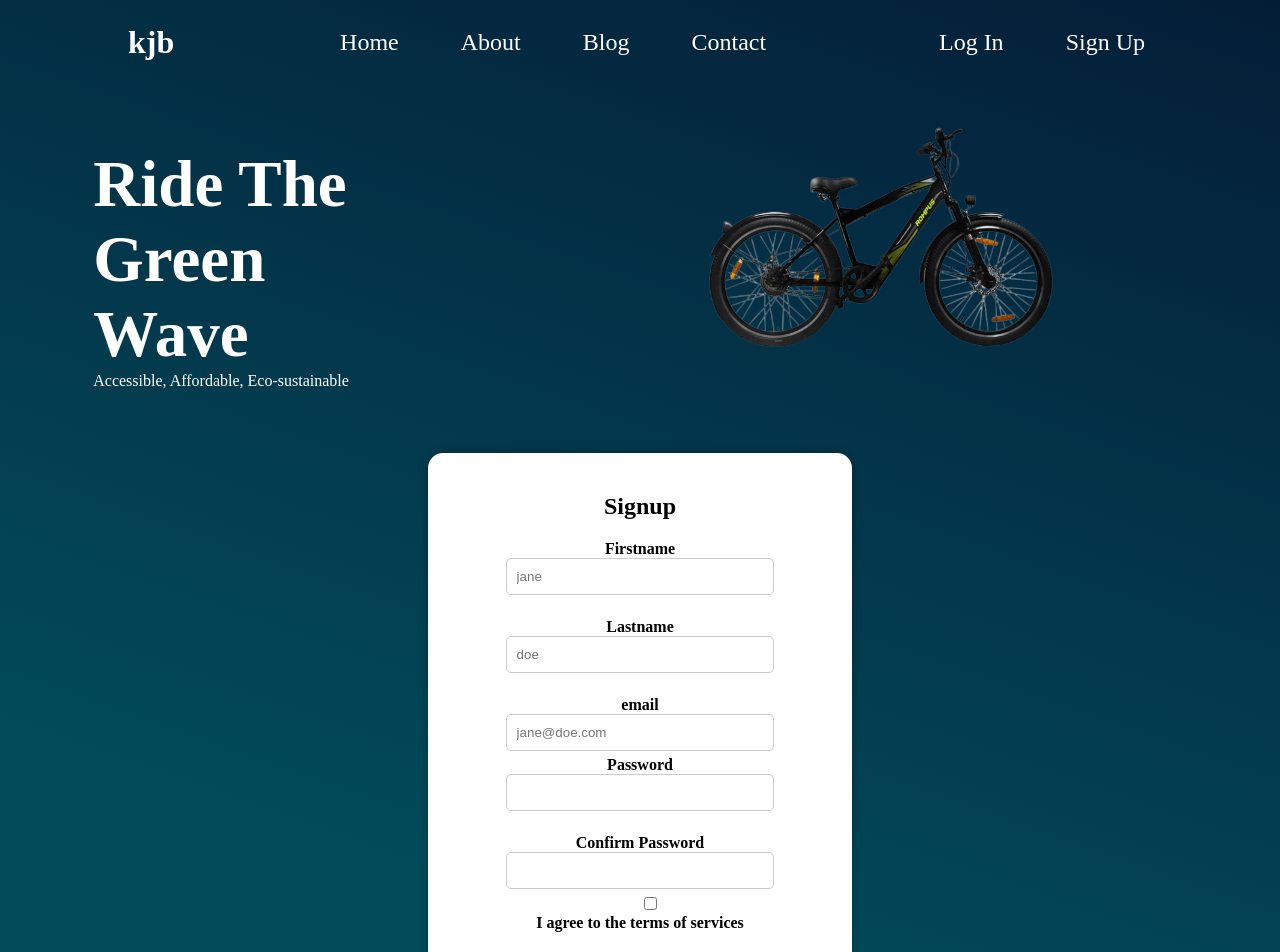
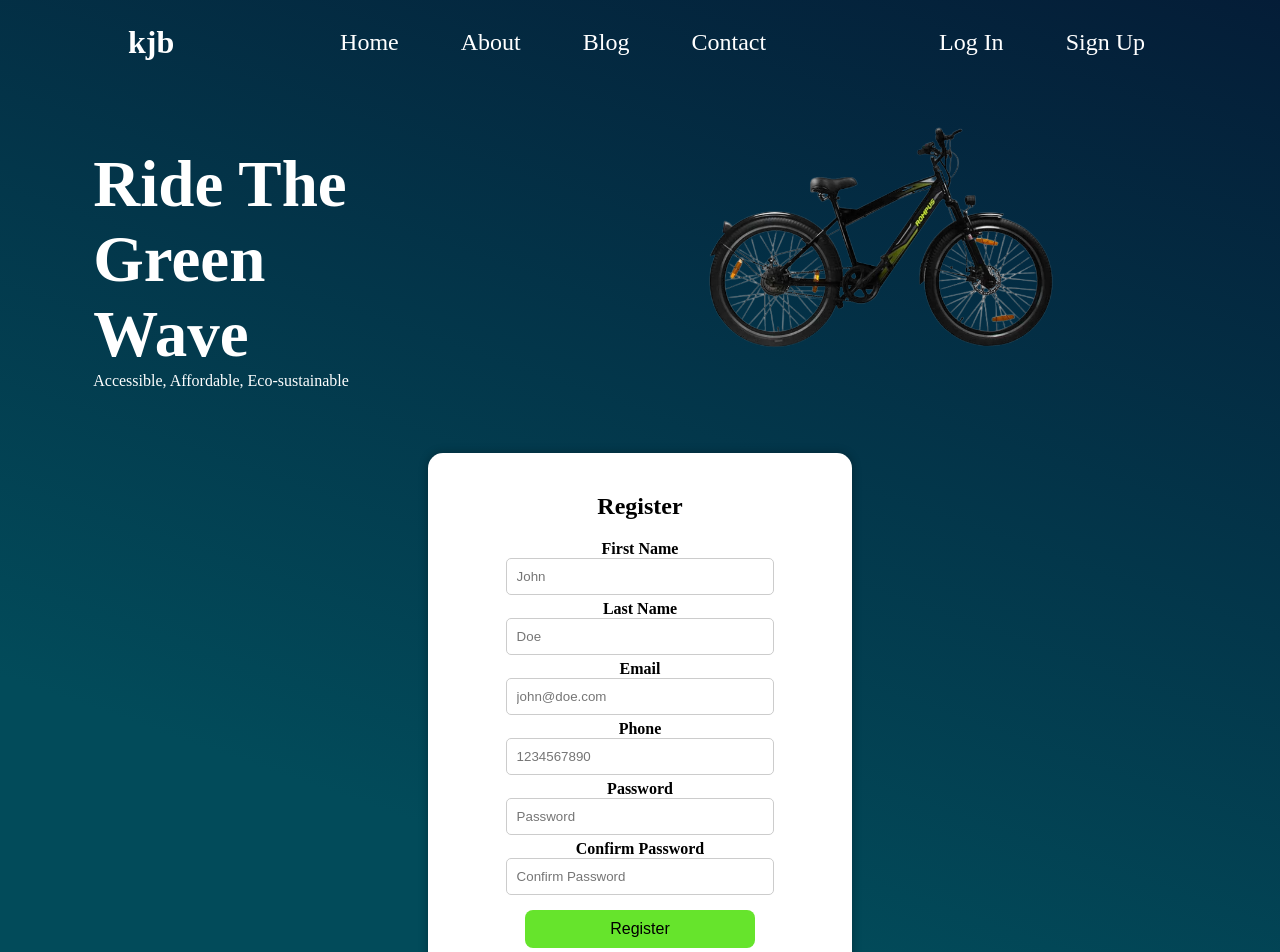
Before and after one commit to kolaoba/Kijani_Bikeshare, a React (Create React App) app in the folder front_end/kijani-bikes/: page /signup in a window 1280 px wide. Shown: the top 952 px of the page. Built offline with nearby package versions, Linux system fonts and the light colour scheme.

Commit message:
Add post request for signup form

```diff
--- a/front_end/kijani-bikes/package.json
+++ b/front_end/kijani-bikes/package.json
@@ -2,10 +2,12 @@
   "name": "kijani-bikeshare",
   "version": "0.1.0",
   "private": true,
+  "proxy": "http://localhost:5000/",
   "dependencies": {
     "@testing-library/jest-dom": "^5.16.5",
     "@testing-library/react": "^13.4.0",
     "@testing-library/user-event": "^13.5.0",
+    "axios": "^1.3.4",
     "react": "^18.2.0",
     "react-dom": "^18.2.0",
     "react-router-dom": "^6.8.1",
--- /dev/null
+++ b/front_end/kijani-bikes/src/api/axios.js
@@ -0,0 +1,5 @@
+import axios from "axios";
+
+export default axios.create({
+  baseURL: "http://localhost:5000",
+});
--- a/front_end/kijani-bikes/src/components/loginForm.module.css
+++ b/front_end/kijani-bikes/src/components/loginForm.module.css
@@ -26,6 +26,7 @@ label {
 
 input[type="email"],
 input[type="text"],
+input[type="tel"],
 input[type="password"] {
   border: 1px solid #ccc;
   border-radius: 5px;
--- a/front_end/kijani-bikes/src/components/signUpForm.js
+++ b/front_end/kijani-bikes/src/components/signUpForm.js
@@ -1,50 +1,300 @@
+// Registration form
+
+import { useState, useRef, useEffect } from "react";
 import { Link } from "react-router-dom";
 import classes from "./loginForm.module.css";
+import axios from "../api/axios";
 
-const SignupForm = () => {
+const pwdRegex = /^(?=.*\d)(?=.*[a-z])(?=.*[A-Z])(?=.*[a-zA-Z]).{8,}$/;
+
+function SignupForm() {
+  const emailRef = useRef();
+
+  const [firstName, setFirstName] = useState("");
+  const [validFirstName, setValidFirstName] = useState(false);
+
+  const [lastName, setLastName] = useState("");
+  const [validLastName, setValidLastName] = useState(false);
+
+  const [phone, setPhone] = useState("");
+  const [validPhone, setValidPhone] = useState(false);
+
+  const [email, setEmail] = useState("");
+  const [validEmail, setValidEmail] = useState(false);
+
+  const [password, setPassword] = useState("");
+  const [validPassword, setValidPassword] = useState(false);
+
+  const [matchPassword, setMatchPassword] = useState("");
+  const [validMatch, setValidMatch] = useState(false);
+
+  const [success, setSuccess] = useState(false);
+  const [errMsg, setErreMsg] = useState("");
+
+  //   useEffect(() => {
+  //     emailRef.current.focus();
+  //   }, []);
+
+  //   Check for firstName valid input
+  useEffect(() => {
+    if (firstName.length > 0) {
+      setValidFirstName(true);
+    } else {
+      setValidFirstName(false);
+    }
+  }, [firstName]);
+
+  //  Check for lastName valid input
+  useEffect(() => {
+    if (lastName.length > 0) {
+      setValidLastName(true);
+    } else {
+      setValidLastName(false);
+    }
+  }, [lastName]);
+
+  // Check for phone valid input
+  useEffect(() => {
+    if (phone.length > 0) {
+      if (phone.length >= 10) {
+        setValidPhone(true);
+      } else {
+        setValidPhone(false);
+      }
+    } else {
+      setValidPhone(false);
+    }
+  }, [phone]);
+
+  // Check for email valid input
+  useEffect(() => {
+    if (email.length > 0) {
+      if (email.includes("@") && email.includes(".")) {
+        setValidEmail(true);
+      } else {
+        setValidEmail(false);
+      }
+    } else {
+      setValidEmail(false);
+    }
+  }, [email]);
+
+  // Check for password valid input
+  useEffect(() => {
+    const result = pwdRegex.test(password);
+    setValidPassword(result);
+    const match = password === matchPassword;
+    setValidMatch(match);
+  }, [password, matchPassword]);
+
+  // Clear error message
+  useEffect(() => {
+    setErreMsg("");
+  }, [validEmail, validPassword, validMatch]);
+
+  // Submit handler
+  const submitHandler = async (e) => {
+    e.preventDefault();
+    const formData = {
+      first_Name: firstName,
+      last_Name: lastName,
+      phone_number: phone,
+      email: email,
+      password: password,
+    };
+
+    const valid1 = pwdRegex.test(password);
+    const valid2 = password === matchPassword;
+    if (!valid1 || !valid2) {
+      setErreMsg("Invalid entry");
+      return;
+    }
+    try {
+      const response = await axios.get("/login", JSON.stringify(formData), {
+        headers: {
+          "Content-Type": "application/json",
+          withCredentials: true,
+        },
+      });
+      console.log(response.data); // Get the response data
+      setSuccess(true);
+      console.log("Success");
+    } catch (err) {
+      if (!err.response) {
+        setErreMsg("Network Error");
+        return;
+      } else if (err.response.status === 401) {
+        setErreMsg("Invalid credentials");
+        return;
+      } else {
+        setErreMsg("Registration Error");
+        return;
+      }
+    }
+  };
+
   return (
-    <div className={classes.container}>
-      <h2>Signup</h2>
-      <form>
-        <label>
-          Firstname
-          <input type="text" name="firstname" placeholder="jane" />
+    <>
+      {success ? (
+        <section>
+          <h1>Success</h1>
+          <p>Thank you for registering</p>
+        </section>
+      ) : (
+        <section className={classes.container}>
+          <p className={errMsg ? "errMsg" : "offscreen"}>{errMsg}</p>
+          <h2>Register</h2>
+          <form onSubmit={submitHandler}>
+            <label htmlFor="firstName">
+              First Name
+              <input
+                type="text"
+                id="firstName"
+                autoComplete="off"
+                placeholder="John"
+                onChange={(e) => setFirstName(e.target.value)}
+                value={firstName}
+                required
+              />
             </label>
-        <br />
-        <label>
-          Lastname
-          <input type="text" name="lastname" placeholder="doe" />
+            <label htmlFor="lastName">
+              Last Name
+              <input
+                type="text"
+                id="lastName"
+                autoComplete="off"
+                placeholder="Doe"
+                onChange={(e) => setLastName(e.target.value)}
+                value={lastName}
+                required
+              />
             </label>
-        <br />
-        <label>
-          email
-          <input type="text" name="email" placeholder="jane@doe.com" />
+            <label htmlFor="email">
+              Email
+              <input
+                type="email"
+                id="email"
+                ref={emailRef}
+                autoComplete="off"
+                placeholder="john@doe.com"
+                onChange={(e) => setEmail(e.target.value)}
+                value={email}
+                required
+              />
             </label>
-        <label>
+            <label htmlFor="phone">
+              Phone
+              <input
+                type="tel"
+                id="phone"
+                autoComplete="off"
+                placeholder="1234567890"
+                onChange={(e) => setPhone(e.target.value)}
+                value={phone}
+                required
+              />
+            </label>
+            <label htmlFor="password">
               Password
-          <input type="text" name="password" />
+              <input
+                type="text"
+                id="password"
+                autoComplete="off"
+                placeholder="Password"
+                onChange={(e) => setPassword(e.target.value)}
+                value={password}
+                required
+              />
             </label>
-        <br />
-        <label>
+            <label htmlFor="matchPassword">
               Confirm Password
-          <input type="text" name="confirmPassword" />
+              <input
+                type="text"
+                id="matchPassword"
+                autoComplete="off"
+                placeholder="Confirm Password"
+                onChange={(e) => setMatchPassword(e.target.value)}
+                value={matchPassword}
+                required
+              />
             </label>
-        <input type="checkbox" className="checkbox" />
-        <label>I agree to the terms of services</label>
-        <br />
-        <button type="sub">Signup</button>
-        <br />
+            <button
+              type="submit"
+              disabled={
+                !validEmail ||
+                !validPassword ||
+                !validMatch ||
+                !validFirstName ||
+                !validLastName ||
+                !validPhone
+              }
+            >
+              Register
+            </button>
             <br />
             <br />
             <span>
               Already have an account?{" "}
               <button>
                 <Link to="/login">Log In</Link>
-          </button>
+              </button>{" "}
             </span>
           </form>
-    </div>
+        </section>
+      )}
+    </>
   );
-};
+}
+
+// const SignupForm = () => {
+//   return (
+//     <div className={classes.container}>
+//       <h2>Signup</h2>
+//       <form>
+//         <label>
+//           Firstname
+//           <input type="text" name="firstname" placeholder="jane" />
+//         </label>
+//         <br />
+//         <label>
+//           Lastname
+//           <input type="text" name="lastname" placeholder="doe" />
+//         </label>
+//         <br />
+//         <label>
+//           email
+//           <input type="text" name="email" placeholder="jane@doe.com" />
+//         </label>
+//         <br />
+//         <label htmlFor="phone">
+//           Phone Number
+//           <input type="tel" id="phone" placeholder="08012345678" />
+//         </label>
+//         <label>
+//           Password
+//           <input type="text" name="password" />
+//         </label>
+//         <br />
+//         <label>
+//           Confirm Password
+//           <input type="text" name="confirmPassword" />
+//         </label>
+//         <input type="checkbox" className="checkbox" />
+//         <label>I agree to the terms of services</label>
+//         <br />
+//         <button type="sub">Signup</button>
+//         <br />
+//         <br />
+//         <br />
+//         <span>
+//           Already have an account?{" "}
+//           <button>
+//             <Link to="/login">Log In</Link>
+//           </button>
+//         </span>
+//       </form>
+//     </div>
+//   );
+// };
 
 export default SignupForm;
--- a/front_end/kijani-bikes/src/pages/Login.js
+++ b/front_end/kijani-bikes/src/pages/Login.js
@@ -2,6 +2,7 @@ import Footer from "../components/layout/Footer";
 import Hero from "../components/layout/Hero";
 import MainNavigation from "../components/layout/MainNavigation";
 import LoginForm from "../components/loginForm";
+import Api from "./TestApi";
 
 function Login() {
   return (
@@ -10,6 +11,7 @@ function Login() {
       <Hero />
       <LoginForm />
       <Footer />
+      <Api />
     </section>
   );
 }
--- /dev/null
+++ b/front_end/kijani-bikes/src/pages/TestApi.js
@@ -0,0 +1,47 @@
+// Test data fetching from api with Proxy
+
+// Importing modules
+import React, { useState, useEffect } from "react";
+
+function Api() {
+  // usestate for setting a javascript
+  // object for storing and using data
+  const [data, setdata] = useState({
+    name: "",
+    age: 0,
+    date: "",
+    programming: "",
+  });
+
+  // Using useEffect for single rendering
+  useEffect(() => {
+    // Using fetch to fetch the api from
+    // flask server it will be redirected to proxy
+    fetch("/data").then((res) =>
+      res.json().then((data) => {
+        // Setting a data from api
+        setdata({
+          name: data.Name,
+          age: data.Age,
+          date: data.Date,
+          programming: data.programming,
+        });
+      })
+    );
+  }, []);
+
+  return (
+    <div className="App">
+      <header className="App-header">
+        <h1>React and flask</h1>
+        {/* Calling a data from setdata for showing */}
+        <p>{data.name}</p>
+        <p>{data.age}</p>
+        <p>{data.date}</p>
+        <p>{data.programming}</p>
+      </header>
+    </div>
+  );
+}
+
+export default Api;
```
Also changed, not shown: 1 other file (tests, documents, lock files or other folders). Lines whose indentation alone changed are shown as unchanged.
